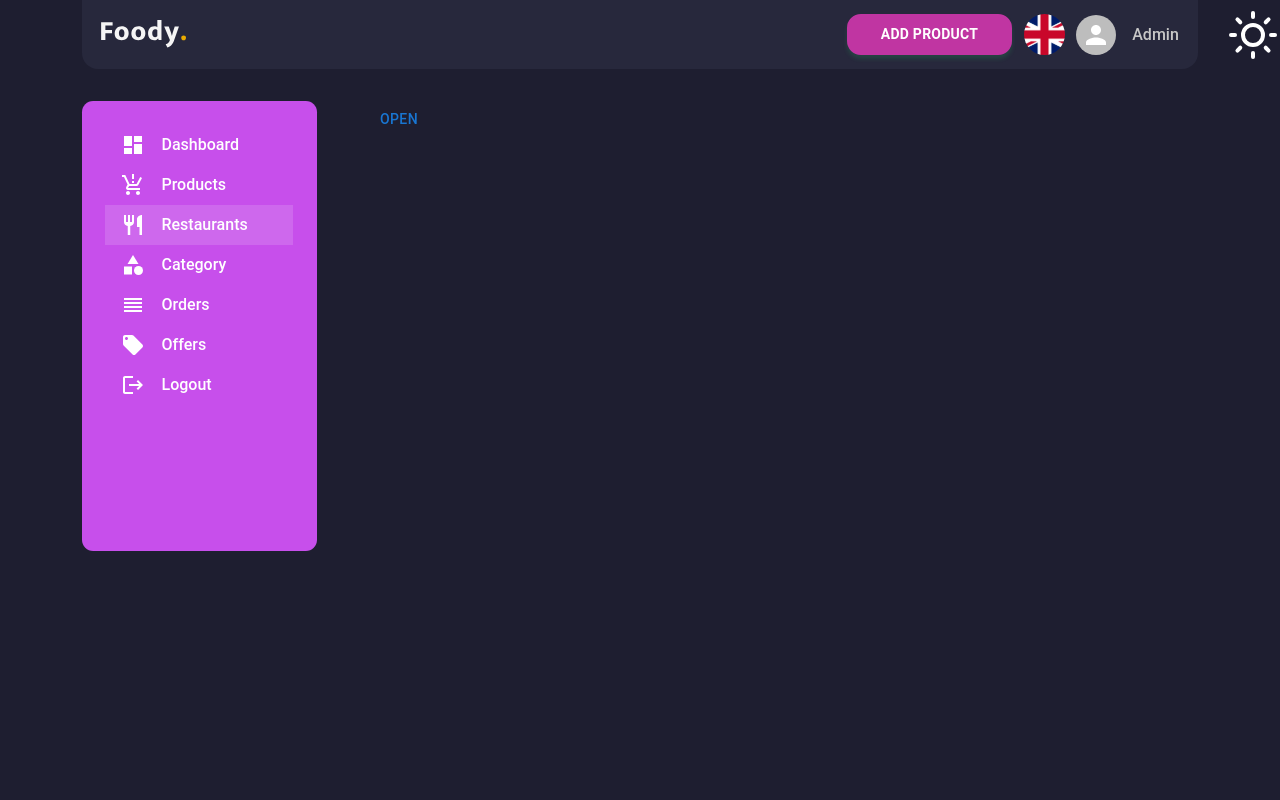
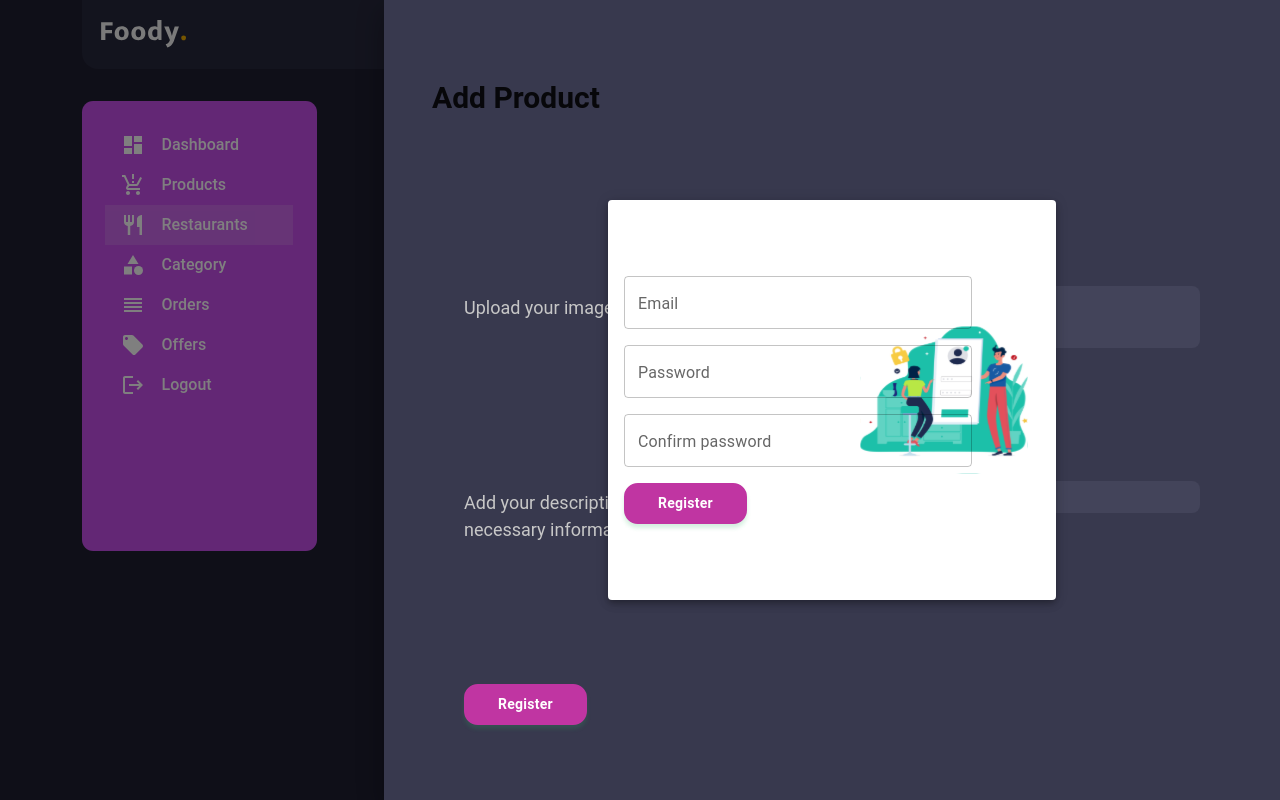
Before and after one commit to thehasanovv/foody-admin, a React (Create React App) app: page /restaurants in a window 1280 px wide. Both pictures are taken after a click on the button "ADD PRODUCT". Built offline with nearby package versions, Linux system fonts and the light colour scheme.

Commit message:
contextApi drawer

```diff
--- a/src/components/Draver/index.jsx
+++ b/src/components/Draver/index.jsx
@@ -1,16 +1,17 @@
 import { Drawer } from '@material-ui/core';
-import { Button, List } from '@mui/material';
-import { Box } from '@mui/system';
-import React from 'react';
+import { Button as MButton } from '@mui/material';
+import React, { useContext } from 'react';
+import Login from '../../pages/Login';
+import Button from '../Header/Button';
 import { DrawerContainer, DTitle, DSubContainer, DSubTitle, Panel } from './DrawerStyle';
+//import context api
+import { DrawerContext } from '../../contextApi/DrawerContext';
+export const Draw = ({ title, subTitle, subTitle2, onSubmit }) => {
+  const { openDrawer, setOpenDrawer } = useContext(DrawerContext);
 
-export const Draw = ({ children, title, subTitle, subTitle2 }) => {
-  console.log(children);
-  const [open, setOpen] = React.useState(false);
   return (
     <>
-      <Button onClick={() => setOpen(true)}>Open</Button>
-      <Drawer anchor="right" open={open} onClose={() => setOpen(false)}>
+      <Drawer anchor="right" open={openDrawer} onClose={() => setOpenDrawer(false)}>
         <DrawerContainer>
           {/* Title */}
           <DTitle>{title}</DTitle>
@@ -21,7 +22,7 @@ export const Draw = ({ children, title, subTitle, subTitle2 }) => {
             {/* Suvtitle content */}
             <Panel>
               <input type="text" placeholder="Search" />
-              <button type="submit">Search</button>
+              {/* <button type="submit">Search</button> */}
             </Panel>
           </DSubContainer>
           {/* ===================================================== */}
@@ -31,29 +32,17 @@ export const Draw = ({ children, title, subTitle, subTitle2 }) => {
             {/* Subtitle content */}
             <Panel>
               <div>
-                It is a long established fact that a reader will be distracted by the readable
-                content of a page when looking at its layout. The point of using Lorem Ipsum is that
-                it has a more-or-less normal distribution of letters, as opposed to using 'Content
-                here, content here', making it look like readable English. Many desktop publishing
-                packages and web page editors now use Lorem Ipsum as their default model text, and a
-                search for 'lorem ipsum' will uncover many web sites still in their infancy. Various
-                versions have evolved over the years, sometimes by accident, sometimes on purpose
-                (injected humour and the like). It is a long established fact that a reader will be
-                distracted by the readable content of a page when looking at its layout. The point
-                of using Lorem Ipsum is that it has a more-or-less normal distribution of letters,
-                as opposed to using 'Content here, content here', making it look like readable
-                English. Many desktop publishing packages and web page editors now use Lorem Ipsum
-                as their default model text, and a search for 'lorem ipsum' will uncover many web
-                sites still in their infancy. Various versions have evolved over the years,
-                sometimes by accident, sometimes on purpose (injected humour and the like).
+                <Login />
               </div>
             </Panel>
           </DSubContainer>
           {/* ===================================================== */}
           {/* Button */}
           <DSubContainer>
-            <button type="submit">Submit</button>
-            <button type="submit">Submit</button>
+            {/*  <button type="">Cancel</button> */}
+            <Button width={50} type="submit" onClick={onSubmit} className="registerButton">
+              Register
+            </Button>
             {/* Buttons */}
           </DSubContainer>
         </DrawerContainer>
--- a/src/components/Header/Button/index.js
+++ b/src/components/Header/Button/index.js
@@ -1,5 +1,6 @@
-import styled from "styled-components";
-import React from "react";
+import styled from 'styled-components';
+import React, { useContext } from 'react';
+import { DrawerContext } from '../../../contextApi/DrawerContext';
 
 const Btn = styled.button`
   background: ${({ theme }) => theme.bgPrimaryButton};
@@ -15,7 +16,7 @@ const Btn = styled.button`
   border: 2px solid #c035a2;
   box-shadow: 0px 4px 4px rgba(39, 174, 96, 0.2);
   transition: all 0.3s linear;
-  width: ${({ width }) => (width ? `${width}%` : "auto")};
+  width: ${({ width }) => (width ? `${width}%` : 'auto')};
 
   &:hover {
     background: ${({ theme }) => theme.bgPrimaryButtonHover};
@@ -23,7 +24,9 @@ const Btn = styled.button`
 `;
 
 const Button = ({ children }) => {
-  return <Btn>{children}</Btn>;
+  const { openDrawer, setOpenDrawer } = useContext(DrawerContext);
+
+  return <Btn onClick={() => setOpenDrawer(true)}>{children}</Btn>;
 };
 
 export default Button;
--- /dev/null
+++ b/src/contextApi/DrawerContext.jsx
@@ -0,0 +1,13 @@
+import React, { Children, createContext, useState } from 'react';
+
+export const DrawerContext = createContext(false);
+
+export const DrawerProvider = ({ children }) => {
+  const [openDrawer, setOpenDrawer] = useState(false);
+
+  return (
+    <DrawerContext.Provider value={{ openDrawer, setOpenDrawer }}>
+      {children}
+    </DrawerContext.Provider>
+  );
+};
--- a/src/index.js
+++ b/src/index.js
@@ -3,12 +3,15 @@ import ReactDOM from 'react-dom/client';
 import App from './App';
 import 'bootstrap/dist/css/bootstrap.min.css';
 import { BrowserRouter as Router } from 'react-router-dom';
+import { DrawerProvider } from './contextApi/DrawerContext';
 
 const root = ReactDOM.createRoot(document.getElementById('root'));
 root.render(
   <React.StrictMode>
-    <Router>
-      <App />
-    </Router>
+    <DrawerProvider>
+      <Router>
+        <App />
+      </Router>
+    </DrawerProvider>
   </React.StrictMode>,
 );
--- a/src/pages/Dashboards/index.js
+++ b/src/pages/Dashboards/index.js
@@ -1,6 +1,5 @@
 import React from 'react';
 import styled from 'styled-components';
-import { Grid } from '@mui/material';
 import { ChartBar } from '../../components/Chards/Bar';
 import { ChartDonut } from '../../components/Chards/Donut';
 import { ChartLine } from '../../components/Chards/Line';
```
Also changed, not shown: src/components/Form/FormContainer.js (+5 -15 lines), src/contextApi/index.js (added), 1 other file (tests, documents, lock files or other folders).
